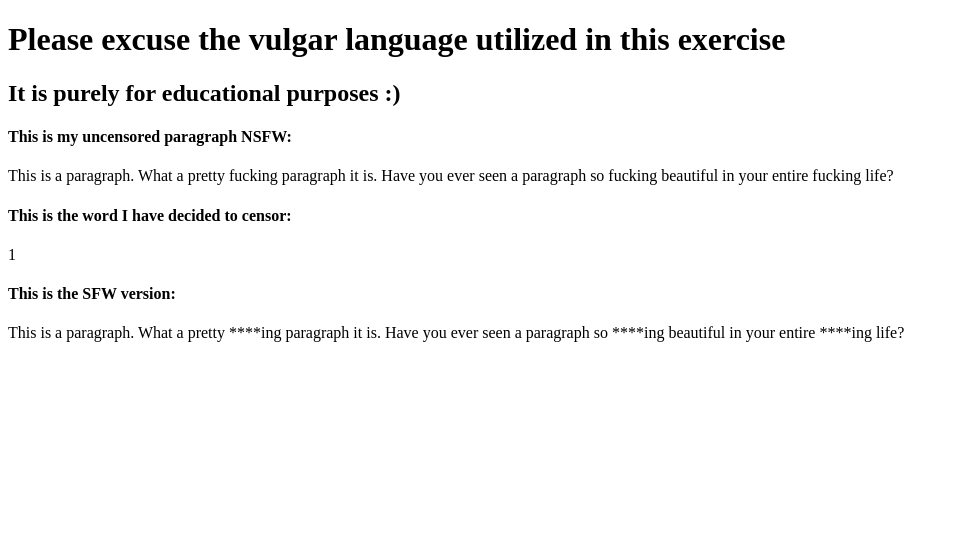
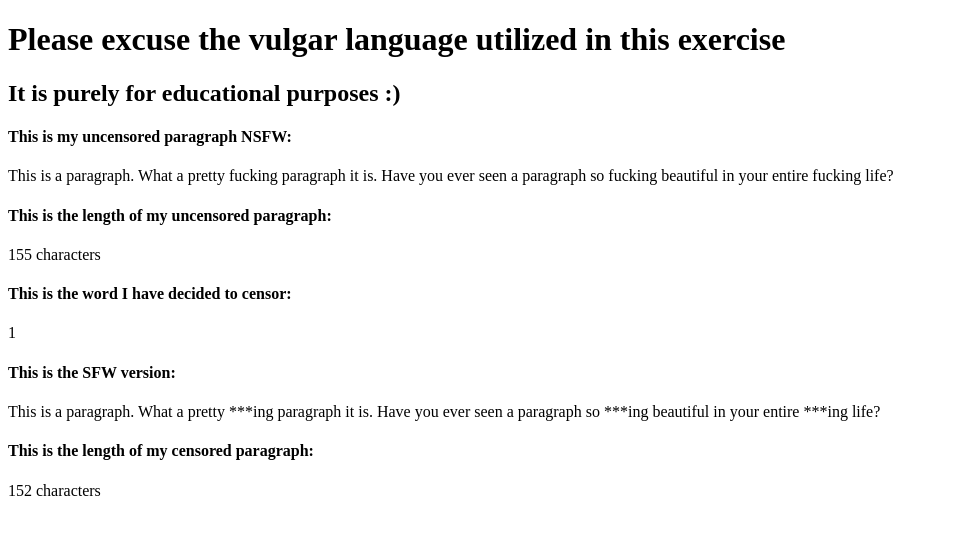
Before and after one commit to katiemathis/php-badwords, a PHP site: page /?badword=1 in a window 1280 px wide. Shown: the top 535 px of the page, without its empty margins (0-959 px from the left). Run offline with PHP 8.4, Linux system fonts and the light colour scheme.

Commit message:
esercizio completo di strlen

```diff
--- a/index.php
+++ b/index.php
@@ -5,10 +5,13 @@
     Have you ever seen a paragraph so fucking
     beautiful in your entire fucking life?';
 
+    $paragraphLength = strlen($paragraph);
+
     $badWord = $_GET['badword'];
 
+    $censorBadWord = str_replace('fuck', '***', $paragraph);
 
-    $censorBadWord = str_replace('fuck', '****', $paragraph);
+    $censoredParagraphLength = strlen($censorBadWord);
 
 
 
@@ -27,17 +30,25 @@
     <h1>Please excuse the vulgar language utilized in this exercise</h1>
     <h2>It is purely for educational purposes :)</h2>
 
-    <h4>This is my uncensored paragraph NSFW:</h4>
+    <h4>This is my uncensored paragraph NSFW: </h4>
 
     <p><?php echo $paragraph ?></p>
 
-    <h4>This is the word I have decided to censor:</h4>
+    <h4>This is the length of my uncensored paragraph:</h4>
+
+    <p><?php echo $paragraphLength ?> characters</p>
+
+    <h4>This is the word I have decided to censor: </h4>
 
     <p><?php echo $badWord ?></p>
 
-    <h4>This is the SFW version:</h4>
+    <h4>This is the SFW version: </h4>
 
     <p><?php echo $censorBadWord ?></p>
 
+    <h4>This is the length of my censored paragraph:</h4>
+
+    <p><?php echo $censoredParagraphLength ?> characters</p>
+
 </body>
 </html>
```
